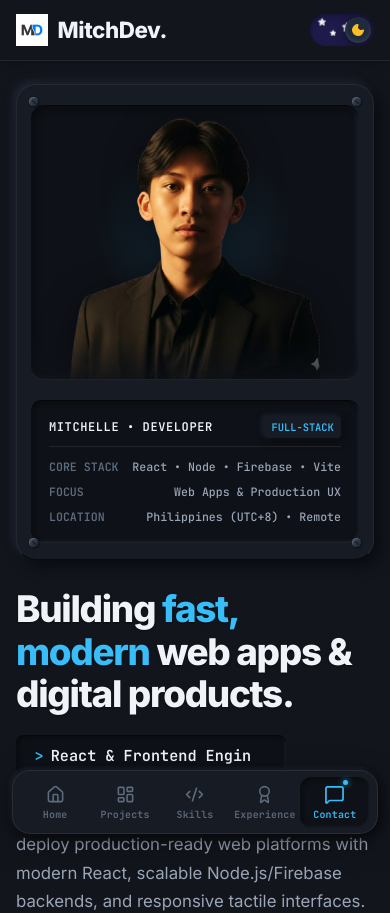
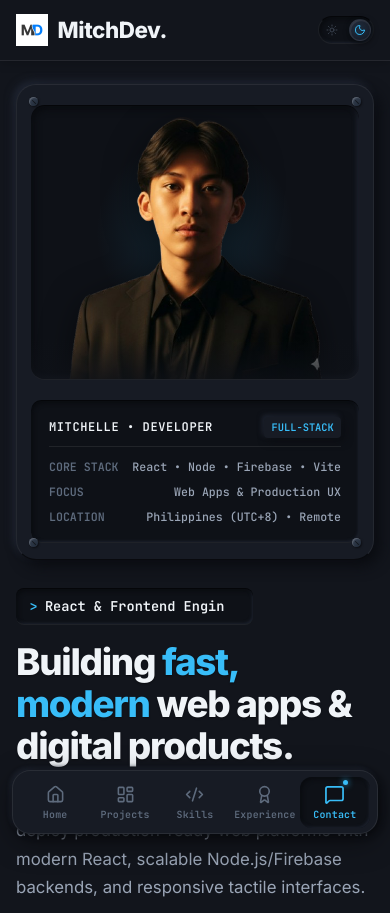
Before and after one commit to DmitzDev/Personal-PortfolioDev, a React (Vite) app: page / in a window 390 px wide. Shown: the top 913 px of the page. Built offline with nearby package versions, Linux system fonts and the light colour scheme.

Commit message:
Refactor hero hierarchy: move role badge above main headline and tune mobile spacing

```diff
--- a/src/components/Contact/Contact.css
+++ b/src/components/Contact/Contact.css
@@ -218,9 +218,76 @@
 @media (max-width: 860px) {
   .contact-grid {
     grid-template-columns: 1fr;
+    gap: 1.75rem;
   }
 
   .form-row {
     grid-template-columns: 1fr;
   }
 }
+
+@media (max-width: 576px) {
+  .contact-info-card,
+  .contact-form-card {
+    padding: 1.35rem 1rem;
+    border-radius: 0.85rem;
+  }
+
+  .info-card-title,
+  .form-card-title {
+    font-size: 1.15rem;
+  }
+
+  .info-card-desc,
+  .form-card-desc {
+    font-size: 0.825rem;
+    margin-bottom: 1.25rem;
+  }
+
+  .copy-email-box {
+    flex-direction: column;
+    align-items: stretch;
+    gap: 0.75rem;
+    padding: 0.85rem;
+    text-align: center;
+  }
+
+  .email-display {
+    justify-content: center;
+    font-size: 0.8rem;
+    word-break: break-all;
+  }
+
+  .copy-btn {
+    justify-content: center;
+    width: 100%;
+    padding: 0.5rem;
+  }
+
+  .contact-sla-list {
+    gap: 1rem;
+  }
+
+  .sla-item {
+    gap: 0.75rem;
+  }
+
+  .sla-item h4 {
+    font-size: 0.875rem;
+  }
+
+  .sla-item p {
+    font-size: 0.775rem;
+  }
+
+  .form-group input,
+  .form-group textarea {
+    padding: 0.75rem 0.85rem;
+    font-size: 0.85rem;
+  }
+
+  .submit-btn {
+    padding: 0.85rem;
+    font-size: 0.85rem;
+  }
+}
--- a/src/components/Hero/Hero.css
+++ b/src/components/Hero/Hero.css
@@ -51,7 +51,9 @@
   border-radius: 0.5rem;
   font-family: 'JetBrains Mono', monospace;
   font-size: 0.95rem;
-  margin-bottom: 1.5rem;
+  margin-bottom: 1.25rem;
+  max-width: 100%;
+  box-sizing: border-box;
 }
 
 .console-prompt {
@@ -385,6 +387,13 @@
     padding-top: 0.5rem;
   }
 
+  .hero-role-console {
+    font-size: 0.85rem;
+    padding: 0.4rem 0.85rem;
+    margin-bottom: 1rem;
+    max-width: 100%;
+  }
+
   .hardware-chassis {
     width: 100%;
     max-width: 100%;
--- a/src/components/Hero/Hero.jsx
+++ b/src/components/Hero/Hero.jsx
@@ -44,15 +44,16 @@ export function Hero() {
       <div className="container hero-container">
         {/* Left Column: Client Proposition & Actions */}
         <AnimateOnScroll animation="fade-up" delay={50} className="hero-content">
-          <h1 className="hero-title">
-            Building <span className="title-accent">fast, modern</span> web apps & digital products.
-          </h1>
-
+          {/* Role Console Badge */}
           <div className="hero-role-console">
             <span className="console-prompt">&gt;</span>
             <span className="console-text">{displayText}</span>
             <span className="console-cursor">_</span>
           </div>
+
+          <h1 className="hero-title">
+            Building <span className="title-accent">fast, modern</span> web apps & digital products.
+          </h1>
 
           <p className="hero-description">
             I'm <strong>{personalInfo.name} ({personalInfo.nickname})</strong>. I design, build, and deploy production-ready web platforms with modern React, scalable Node.js/Firebase backends, and responsive tactile interfaces.
--- a/src/components/Projects/Projects.css
+++ b/src/components/Projects/Projects.css
@@ -450,11 +450,20 @@
   border-bottom: 1px solid var(--skeuo-bevel-top);
 }
 
+.modal-box-heading,
 .modal-box h4 {
+  display: flex;
+  align-items: center;
+  gap: 0.5rem;
   font-size: 0.95rem;
   font-weight: 700;
   margin-bottom: 0.5rem;
   color: var(--text-primary);
+}
+
+.modal-heading-icon {
+  color: var(--accent);
+  flex-shrink: 0;
 }
 
 .modal-box p {
--- a/src/components/Projects/Projects.jsx
+++ b/src/components/Projects/Projects.jsx
@@ -1,5 +1,5 @@
 import React, { useState } from 'react';
-import { ExternalLink, Search, X, CheckCircle2, Cpu } from 'lucide-react';
+import { ExternalLink, Search, X, CheckCircle2, FileText, Layers, Code2 } from 'lucide-react';
 import { projects, projectCategories } from '../../data/projects';
 import { AnimateOnScroll } from '../shared/AnimateOnScroll';
 import './Projects.css';
@@ -83,8 +83,8 @@ export function Projects() {
                   <img src={project.image} alt={project.title} className="project-preview-img" />
                   <div className="project-hover-overlay">
                     <span className="view-case-study-btn">
-                      <Cpu size={16} />
-                      View Technical Breakdown
+                      <FileText size={15} />
+                      View Case Study
                     </span>
                   </div>
                 </div>
@@ -201,13 +201,19 @@ export function Projects() {
               <div className="modal-section-grid">
                 {selectedProject.challenge && (
                   <div className="modal-box">
-                    <h4>🎯 The Challenge</h4>
+                    <h4 className="modal-box-heading">
+                      <Layers size={16} className="modal-heading-icon" />
+                      <span>Problem & Scope</span>
+                    </h4>
                     <p>{selectedProject.challenge}</p>
                   </div>
                 )}
                 {selectedProject.solution && (
                   <div className="modal-box">
-                    <h4>💡 Technical Architecture & Solution</h4>
+                    <h4 className="modal-box-heading">
+                      <Code2 size={16} className="modal-heading-icon" />
+                      <span>Architecture & Solution</span>
+                    </h4>
                     <p>{selectedProject.solution}</p>
                   </div>
                 )}
--- a/src/components/shared/Shared.css
+++ b/src/components/shared/Shared.css
@@ -1,169 +1,94 @@
 /* Shared Components CSS */
 
-/* Premium Theme Toggle */
-.premium-theme-toggle {
+/* Professional Precision Theme Switch */
+.pro-theme-switch {
   background: transparent;
   border: none;
   padding: 0;
   cursor: pointer;
   outline: none;
+  display: inline-flex;
+  align-items: center;
+  justify-content: center;
+  position: relative;
+  border-radius: 9999px;
+  -webkit-tap-highlight-color: transparent;
+  flex-shrink: 0;
+  transition: transform 0.15s ease;
+}
+
+.pro-theme-switch:active {
+  transform: scale(0.95);
+}
+
+.pro-switch-track {
+  position: relative;
+  display: flex;
+  align-items: center;
+  justify-content: space-between;
+  width: 56px;
+  height: 28px;
+  padding: 0 6px;
+  border-radius: 9999px;
+  background: var(--bg-tertiary);
+  box-shadow: var(--skeuo-recessed-sm);
+  border-top: 1px solid var(--skeuo-bevel-bottom);
+  border-bottom: 1px solid var(--skeuo-bevel-top);
+  border-left: var(--skeuo-border);
+  border-right: var(--skeuo-border);
+  box-sizing: border-box;
+}
+
+.track-icon-slot {
   display: flex;
   align-items: center;
   justify-content: center;
-  position: relative;
-  border-radius: 999px;
-  -webkit-tap-highlight-color: transparent;
+  width: 14px;
+  height: 14px;
+  color: var(--text-muted);
+  opacity: 0.55;
+  transition: opacity 0.2s ease, color 0.2s ease;
+  pointer-events: none;
+  z-index: 1;
 }
 
-.premium-theme-toggle .toggle-track {
-  width: 64px;
-  height: 32px;
-  border-radius: 999px;
-  position: relative;
-  transition: background 0.5s cubic-bezier(0.4, 0, 0.2, 1);
-  overflow: hidden;
-  box-shadow: inset 0 2px 6px rgba(0, 0, 0, 0.3);
-}
-
-.premium-theme-toggle.light .toggle-track {
-  background: #38bdf8;
-  /* Sky blue */
-}
-
-.premium-theme-toggle.dark .toggle-track {
-  background: #1e1b4b;
-  /* Deep indigo */
-}
-
-.premium-theme-toggle .toggle-bg {
+.pro-switch-thumb {
   position: absolute;
-  inset: 0;
-  width: 100%;
-  height: 100%;
-  pointer-events: none;
-}
-
-/* Stars */
-.star {
-  position: absolute;
-  color: white;
-  animation: twinkle 2s infinite alternate;
-}
-
-.star-1 {
-  top: 4px;
-  left: 8px;
-  animation-delay: 0s;
-}
-
-.star-2 {
-  top: 16px;
-  left: 20px;
-  animation-delay: 0.5s;
-}
-
-.star-3 {
-  top: 8px;
-  left: 32px;
-  animation-delay: 1s;
-}
-
-@keyframes twinkle {
-  0% {
-    opacity: 0.3;
-    transform: scale(0.8);
-  }
-
-  100% {
-    opacity: 1;
-    transform: scale(1.1);
-  }
-}
-
-/* Clouds */
-.cloud {
-  position: absolute;
-  color: white;
-  opacity: 0.9;
-  animation: float 4s infinite alternate ease-in-out;
-}
-
-.cloud-1 {
-  top: 10px;
-  right: 8px;
-}
-
-.cloud-2 {
-  top: 4px;
-  right: 24px;
-  animation-delay: -2s;
-}
-
-@keyframes float {
-  0% {
-    transform: translateX(0);
-  }
-
-  100% {
-    transform: translateX(-4px);
-  }
-}
-
-/* Thumb */
-.premium-theme-toggle .toggle-thumb {
-  position: absolute;
-  top: 3px;
-  left: 3px;
-  width: 26px;
-  height: 26px;
+  top: 2px;
+  left: 2px;
+  width: 22px;
+  height: 22px;
   border-radius: 50%;
-  background: white;
-  box-shadow: 0 2px 6px rgba(0, 0, 0, 0.3);
   display: flex;
   align-items: center;
   justify-content: center;
-  transition: transform 0.5s cubic-bezier(0.34, 1.56, 0.64, 1), background 0.3s ease, width 0.3s ease;
+  transition: transform 0.3s cubic-bezier(0.34, 1.56, 0.64, 1), background 0.25s ease, box-shadow 0.25s ease;
   z-index: 2;
 }
 
-.premium-theme-toggle.dark .toggle-thumb {
-  transform: translateX(32px);
-  background: #1e293b;
-  box-shadow: 0 2px 8px rgba(0, 0, 0, 0.5), inset 0 -2px 4px rgba(255, 255, 255, 0.1);
+/* Light Mode: Thumb on left */
+.pro-theme-switch.light .pro-switch-thumb {
+  transform: translateX(0);
+  background: linear-gradient(145deg, #ffffff, #e6ecf5);
+  box-shadow: 1px 2px 5px rgba(0, 0, 0, 0.2), inset 1px 1px 1px #ffffff;
+  border: 1px solid rgba(255, 255, 255, 0.8);
 }
 
-.premium-theme-toggle.light .toggle-thumb {
-  background: #fffbeb;
-  /* soft sun color */
+.active-thumb-icon.sun {
+  color: #d97706;
 }
 
-/* Icons */
-.thumb-icon {
-  transition: transform 0.5s cubic-bezier(0.34, 1.56, 0.64, 1);
+/* Dark Mode: Thumb on right */
+.pro-theme-switch.dark .pro-switch-thumb {
+  transform: translateX(28px);
+  background: linear-gradient(145deg, #1f2533, #151924);
+  box-shadow: 1px 2px 6px rgba(0, 0, 0, 0.6), inset 1px 1px 1px rgba(255, 255, 255, 0.1);
+  border: 1px solid rgba(255, 255, 255, 0.08);
 }
 
-.sun-icon {
-  transform: rotate(0deg);
-}
-
-.premium-theme-toggle:active .sun-icon {
-  transform: rotate(45deg);
-}
-
-.moon-icon {
-  transform: rotate(0deg) scale(0.9);
-}
-
-.premium-theme-toggle:active .moon-icon {
-  transform: rotate(-15deg);
-}
-
-.premium-theme-toggle:active .toggle-thumb {
-  width: 32px;
-}
-
-.premium-theme-toggle.dark:active .toggle-thumb {
-  transform: translateX(26px);
+.active-thumb-icon.moon {
+  color: #38bdf8;
+  filter: drop-shadow(0 0 4px rgba(56, 189, 248, 0.5));
 }
 
 /* Scroll To Top */
--- a/src/components/shared/ThemeToggle.jsx
+++ b/src/components/shared/ThemeToggle.jsx
@@ -1,6 +1,7 @@
 import React from 'react';
-import { Sun, Moon, Cloud, Star } from 'lucide-react';
+import { Sun, Moon } from 'lucide-react';
 import { useTheme } from '../../hooks/useTheme';
+import './Shared.css';
 
 export function ThemeToggle() {
   const { theme, toggleTheme } = useTheme();
@@ -8,36 +9,27 @@ export function ThemeToggle() {
 
   return (
     <button
+      type="button"
       onClick={toggleTheme}
-      className={`premium-theme-toggle ${isDark ? 'dark' : 'light'}`}
-      aria-label="Toggle theme"
+      className={`pro-theme-switch ${isDark ? 'dark' : 'light'}`}
+      aria-label={isDark ? 'Switch to light mode' : 'Switch to dark mode'}
+      title={isDark ? 'Switch to light mode' : 'Switch to dark mode'}
     >
-      <div className="toggle-track">
-        {/* Background Decorative Elements */}
-        <div className="toggle-bg">
+      <span className="pro-switch-track">
+        <span className="track-icon-slot sun-slot" aria-hidden="true">
+          <Sun size={12} />
+        </span>
+        <span className="track-icon-slot moon-slot" aria-hidden="true">
+          <Moon size={12} />
+        </span>
+        <span className="pro-switch-thumb">
           {isDark ? (
-            <div className="stars">
-              <Star size={8} className="star star-1" fill="white" />
-              <Star size={6} className="star star-2" fill="white" />
-              <Star size={10} className="star star-3" fill="white" />
-            </div>
+            <Moon size={12} className="active-thumb-icon moon" />
           ) : (
-            <div className="clouds">
-              <Cloud size={14} className="cloud cloud-1" fill="white" color="white" />
-              <Cloud size={10} className="cloud cloud-2" fill="white" color="white" />
-            </div>
+            <Sun size={12} className="active-thumb-icon sun" />
           )}
-        </div>
-
-        {/* Sliding Thumb */}
-        <div className="toggle-thumb">
-          {isDark ? (
-            <Moon size={16} color="#fbbf24" fill="#fbbf24" className="thumb-icon moon-icon" />
-          ) : (
-            <Sun size={16} color="#f59e0b" fill="#f59e0b" className="thumb-icon sun-icon" />
-          )}
-        </div>
-      </div>
+        </span>
+      </span>
     </button>
   );
 }
```
Also changed, not shown: src/components/Experience/Experience.css (+126 -7 lines).
